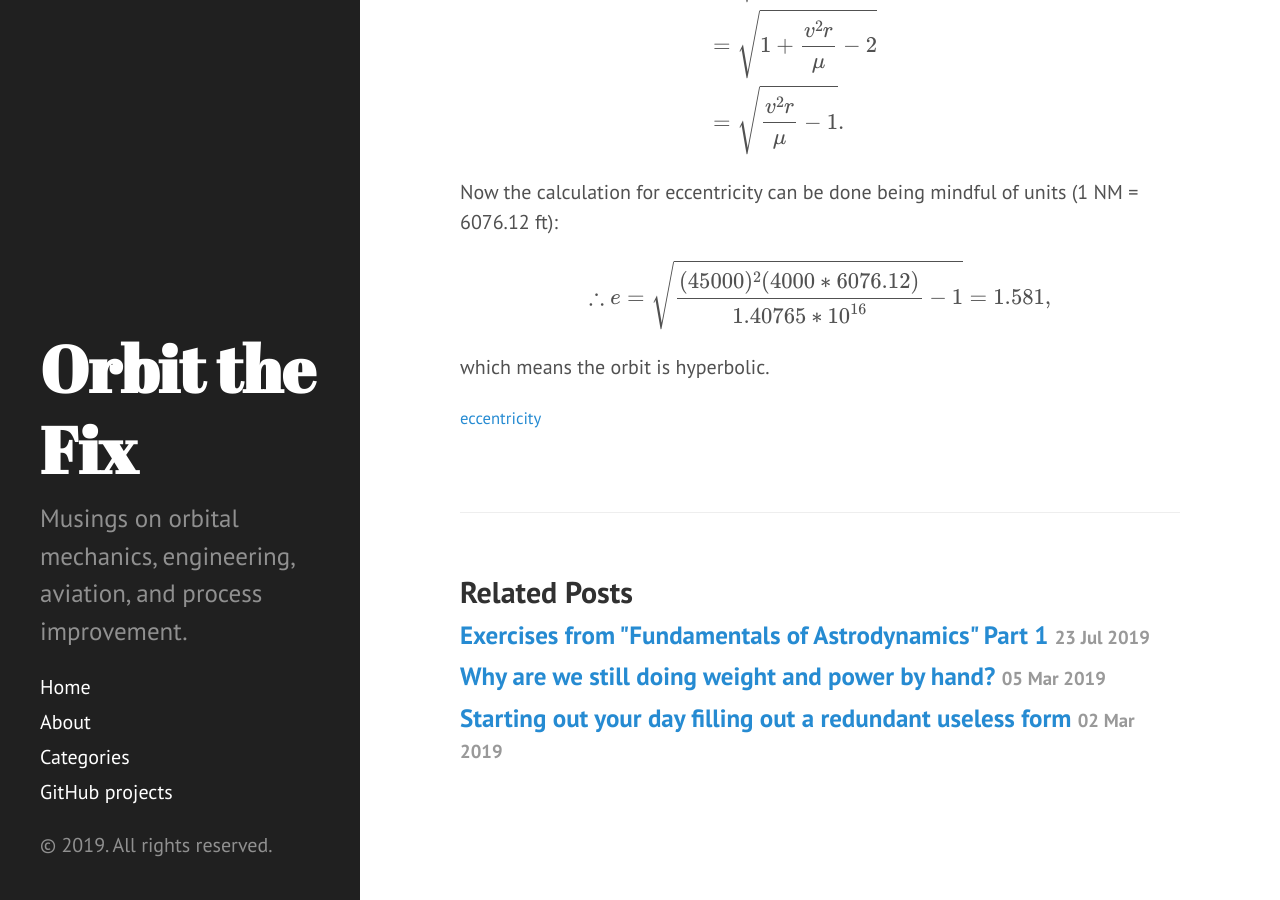
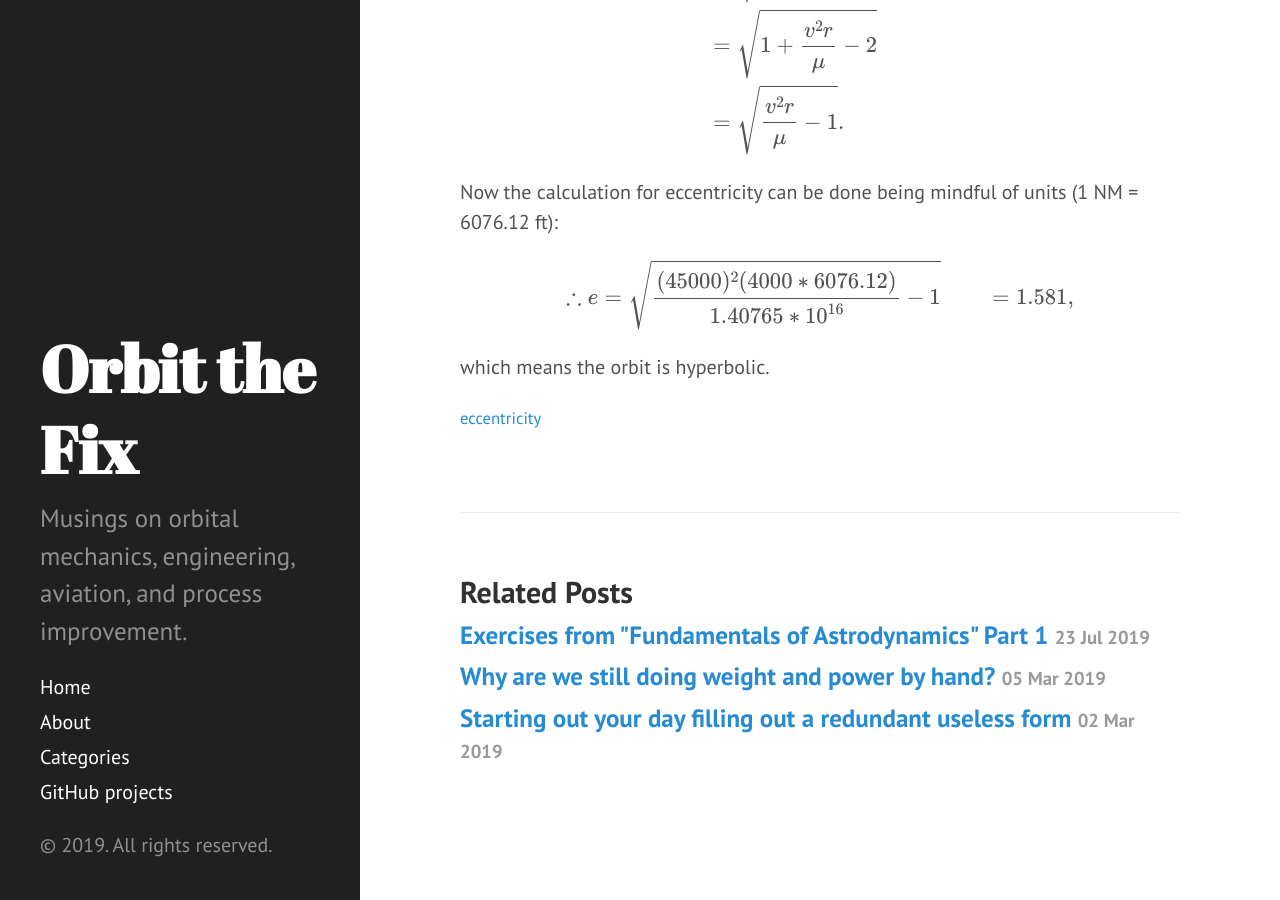
Before and after one commit to orbitthefix/orbitthefix.github.io, a Jekyll site: the page built from _posts/2019-08-24-exercises-from-fundamentals-of-astrodynamics-part-2.md, in a window 1280 px wide and 900 px high, scrolled down 2508 px. Built offline with Jekyll 4.4.1, drawn with Linux system fonts in a browser that asks for light colours; formulas are drawn with MathJax 3.

Commit message:
Updated post for responsiveness

```diff
--- a/_posts/2019-08-24-exercises-from-fundamentals-of-astrodynamics-part-2.md
+++ b/_posts/2019-08-24-exercises-from-fundamentals-of-astrodynamics-part-2.md
@@ -104,7 +104,10 @@ Now the calculation for eccentricity can be done being mindful of units (1 NM =
 
 $$
 
-\therefore e = \sqrt{\frac{(45000)^2(4000*6076.12)}{1.40765*10^{16}}-1} = 1.581,
+\begin{align*}
+\therefore e &= \sqrt{\frac{(45000)^2(4000*6076.12)}{1.40765*10^{16}}-1}
+             &= 1.581,
+\end{align*}
 
 $$
 
```
